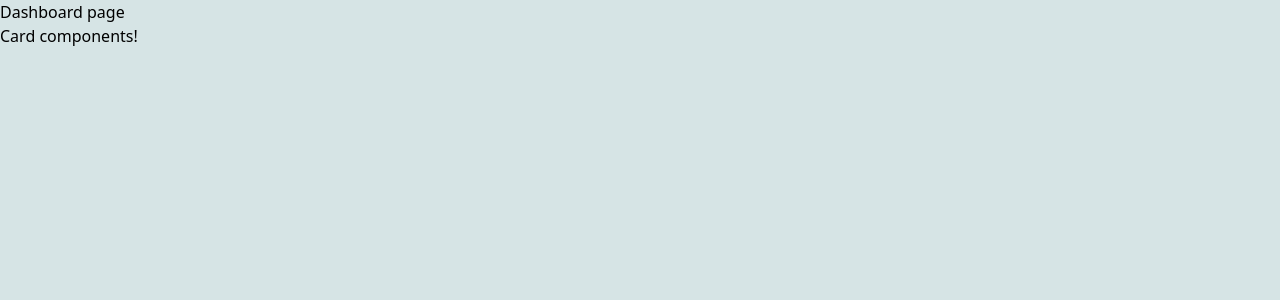
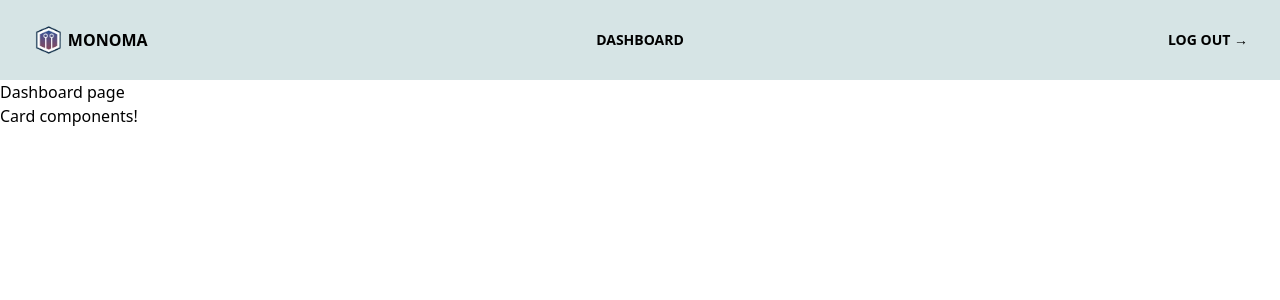
Before and after one commit to danieljml/poke-master, a React (Vite) app: page / in a window 1280 px wide. Shown: the top 300 px of the page. Built offline with nearby package versions, Linux system fonts and the light colour scheme; sample sign-in values are in the browser's storage.

Commit message:
Updating header

```diff
--- a/src/components/header/index.tsx
+++ b/src/components/header/index.tsx
@@ -1,43 +1,37 @@
-import { Fragment, useState } from 'react'
-import { Dialog, Disclosure, Popover, Transition } from '@headlessui/react'
+import { useState, useEffect } from 'react'
+import { Dialog, Popover } from '@headlessui/react'
+import { useNavigate } from 'react-router-dom';
 import {
-  ArrowPathIcon,
   Bars3Icon,
-  ChartPieIcon,
-  CursorArrowRaysIcon,
-  FingerPrintIcon,
-  SquaresPlusIcon,
   XMarkIcon,
 } from '@heroicons/react/24/outline'
-import { ChevronDownIcon, PhoneIcon, PlayCircleIcon } from '@heroicons/react/20/solid'
+import logo from "../../assets/monoma-logo-white.png"
 
-const products = [
-  { name: 'Analytics', description: 'Get a better understanding of your traffic', href: '#', icon: ChartPieIcon },
-  { name: 'Engagement', description: 'Speak directly to your customers', href: '#', icon: CursorArrowRaysIcon },
-  { name: 'Security', description: 'Your customers’ data will be safe and secure', href: '#', icon: FingerPrintIcon },
-  { name: 'Integrations', description: 'Connect with third-party tools', href: '#', icon: SquaresPlusIcon },
-  { name: 'Automations', description: 'Build strategic funnels that will convert', href: '#', icon: ArrowPathIcon },
-]
-const callsToAction = [
-  { name: 'Watch demo', href: '#', icon: PlayCircleIcon },
-  { name: 'Contact sales', href: '#', icon: PhoneIcon },
-]
 
-function classNames(...classes: string[]) {
-  return classes.filter(Boolean).join(' ')
-}
 
-export default function Example() {
+const Header = () => {
   const [mobileMenuOpen, setMobileMenuOpen] = useState(false)
+  const navigate = useNavigate();
 
+  useEffect(() => {
+    const body = document.querySelector('body');
+    if (body) {
+      body.style.backgroundColor = 'white';
+    }
+  }, []);
+
+  const handleLogout = () :void => {
+    localStorage.removeItem('user')
+    navigate('/login')
+  }
   return (
-    <header className="bg-white">
+    <header className="bg-green">
       <nav className="mx-auto flex max-w-7xl items-center justify-between p-6 lg:px-8" aria-label="Global">
-        <div className="flex lg:flex-1">
+        <div className="flex items-center lg:flex-1">
           <a href="#" className="-m-1.5 p-1.5">
-            <span className="sr-only">Your Company</span>
-            <img className="h-8 w-auto" src="https://tailwindui.com/img/logos/mark.svg?color=indigo&shade=600" alt="" />
+            <img className="h-8 w-auto" src={logo} alt="" />
           </a>
+          <p className='font-semibold'>MONOMA</p>
         </div>
         <div className="flex lg:hidden">
           <button
@@ -50,52 +44,14 @@ export default function Example() {
           </button>
         </div>
         <Popover.Group className="hidden lg:flex lg:gap-x-12">
-          <Popover className="relative">
-            <Popover.Button className="flex items-center gap-x-1 text-sm font-semibold leading-6 text-gray-900">
-              Product
-              <ChevronDownIcon className="h-5 w-5 flex-none text-gray-400" aria-hidden="true" />
-            </Popover.Button>
-
-            <Transition
-              as={Fragment}
-              enter="transition ease-out duration-200"
-              enterFrom="opacity-0 translate-y-1"
-              enterTo="opacity-100 translate-y-0"
-              leave="transition ease-in duration-150"
-              leaveFrom="opacity-100 translate-y-0"
-              leaveTo="opacity-0 translate-y-1"
-            >
-              <Popover.Panel className="absolute -left-8 top-full z-10 mt-3 w-screen max-w-md overflow-hidden rounded-3xl bg-white shadow-lg ring-1 ring-gray-900/5">
-                <div className="grid grid-cols-2 divide-x divide-gray-900/5 bg-gray-50">
-                  {callsToAction.map((item) => (
-                    <a
-                      key={item.name}
-                      href={item.href}
-                      className="flex items-center justify-center gap-x-2.5 p-3 text-sm font-semibold leading-6 text-gray-900 hover:bg-gray-100"
-                    >
-                      <item.icon className="h-5 w-5 flex-none text-gray-400" aria-hidden="true" />
-                      {item.name}
-                    </a>
-                  ))}
-                </div>
-              </Popover.Panel>
-            </Transition>
-          </Popover>
-
-          <a href="#" className="text-sm font-semibold leading-6 text-gray-900">
-            Features
-          </a>
-          <a href="#" className="text-sm font-semibold leading-6 text-gray-900">
-            Marketplace
-          </a>
-          <a href="#" className="text-sm font-semibold leading-6 text-gray-900">
-            Company
-          </a>
+          <p className="text-sm font-semibold leading-6 text-gray-900">
+            DASHBOARD
+          </p>
         </Popover.Group>
         <div className="hidden lg:flex lg:flex-1 lg:justify-end">
-          <a href="#" className="text-sm font-semibold leading-6 text-gray-900">
-            Log in <span aria-hidden="true">&rarr;</span>
-          </a>
+          <button onClick={handleLogout} className="text-sm font-semibold leading-6 text-gray-900">
+            LOG OUT <span aria-hidden="true">&rarr;</span>
+          </button>
         </div>
       </nav>
       <Dialog as="div" className="lg:hidden" open={mobileMenuOpen} onClose={setMobileMenuOpen}>
@@ -106,7 +62,7 @@ export default function Example() {
               <span className="sr-only">Your Company</span>
               <img
                 className="h-8 w-auto"
-                src="https://tailwindui.com/img/logos/mark.svg?color=indigo&shade=600"
+                src={logo}
                 alt=""
               />
             </a>
@@ -122,48 +78,11 @@ export default function Example() {
           <div className="mt-6 flow-root">
             <div className="-my-6 divide-y divide-gray-500/10">
               <div className="space-y-2 py-6">
-                <Disclosure as="div" className="-mx-3">
-                  {({ open }) => (
-                    <>
-                      <Disclosure.Button className="flex w-full items-center justify-between rounded-lg py-2 pl-3 pr-3.5 text-base font-semibold leading-7 text-gray-900 hover:bg-gray-50">
-                        Product
-                        <ChevronDownIcon
-                          className={classNames(open ? 'rotate-180' : '', 'h-5 w-5 flex-none')}
-                          aria-hidden="true"
-                        />
-                      </Disclosure.Button>
-                      <Disclosure.Panel className="mt-2 space-y-2">
-                        {[...products, ...callsToAction].map((item) => (
-                          <Disclosure.Button
-                            key={item.name}
-                            as="a"
-                            href={item.href}
-                            className="block rounded-lg py-2 pl-6 pr-3 text-sm font-semibold leading-7 text-gray-900 hover:bg-gray-50"
-                          >
-                            {item.name}
-                          </Disclosure.Button>
-                        ))}
-                      </Disclosure.Panel>
-                    </>
-                  )}
-                </Disclosure>
                 <a
                   href="#"
                   className="-mx-3 block rounded-lg px-3 py-2 text-base font-semibold leading-7 text-gray-900 hover:bg-gray-50"
                 >
-                  Features
-                </a>
-                <a
-                  href="#"
-                  className="-mx-3 block rounded-lg px-3 py-2 text-base font-semibold leading-7 text-gray-900 hover:bg-gray-50"
-                >
-                  Marketplace
-                </a>
-                <a
-                  href="#"
-                  className="-mx-3 block rounded-lg px-3 py-2 text-base font-semibold leading-7 text-gray-900 hover:bg-gray-50"
-                >
-                  Company
+                  Dashboard
                 </a>
               </div>
               <div className="py-6">
@@ -171,7 +90,7 @@ export default function Example() {
                   href="#"
                   className="-mx-3 block rounded-lg px-3 py-2.5 text-base font-semibold leading-7 text-gray-900 hover:bg-gray-50"
                 >
-                  Log in
+                  Log out
                 </a>
               </div>
             </div>
@@ -181,3 +100,5 @@ export default function Example() {
     </header>
   )
 }
+
+export default Header
--- a/src/pages/dashboard/index.tsx
+++ b/src/pages/dashboard/index.tsx
@@ -1,6 +1,7 @@
 import React from 'react';
 import { Navigate } from 'react-router-dom';
 import Cards from '../../components/card';
+import Header from '../../components/header';
 
 interface DashboardProps {
   user: boolean | null;
@@ -15,6 +16,7 @@ const Dashboard: React.FC<DashboardProps> = ({ user }) => {
 
   return (
     <>
+      <Header />
       <div>Dashboard page</div>
       <Cards />
     </>
```
